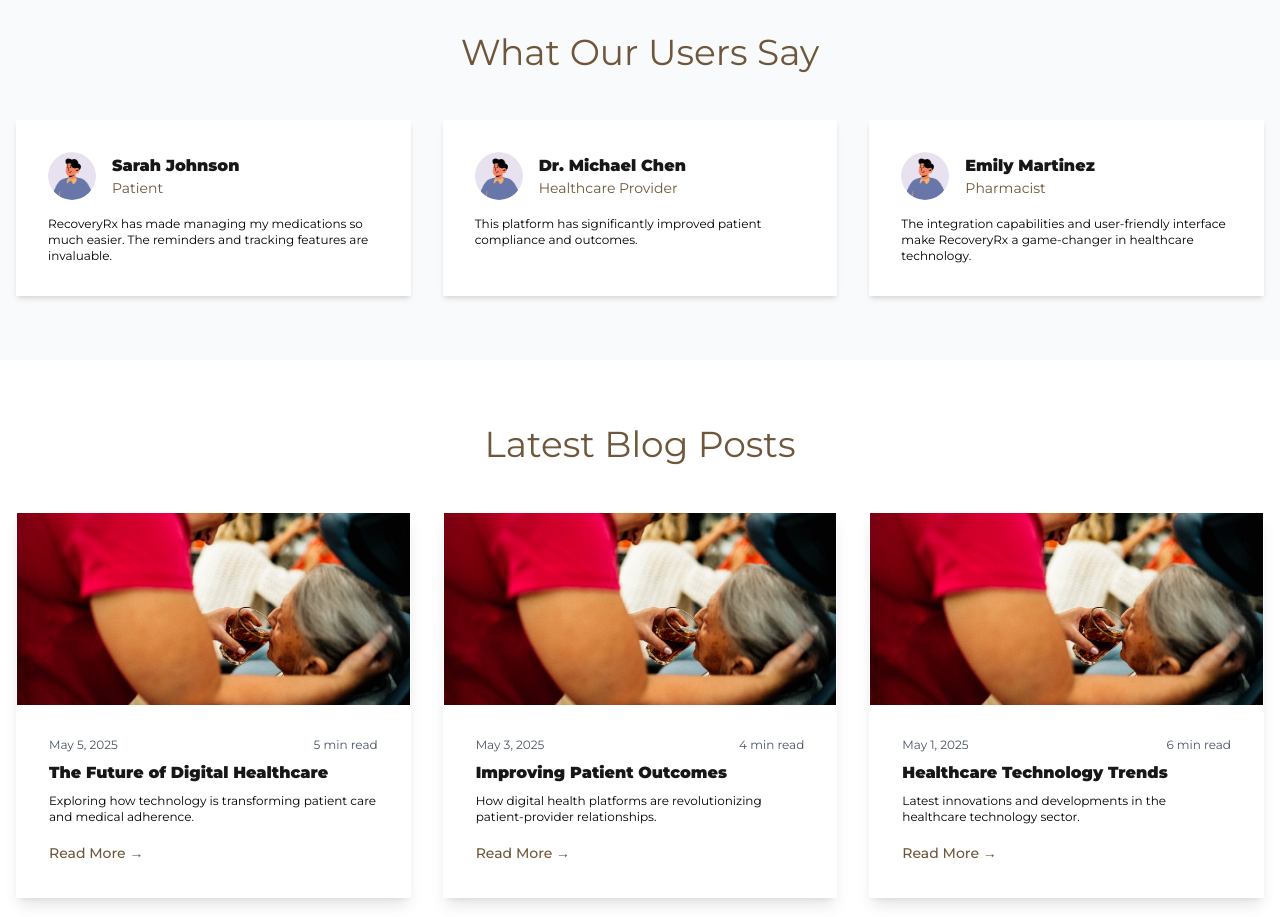
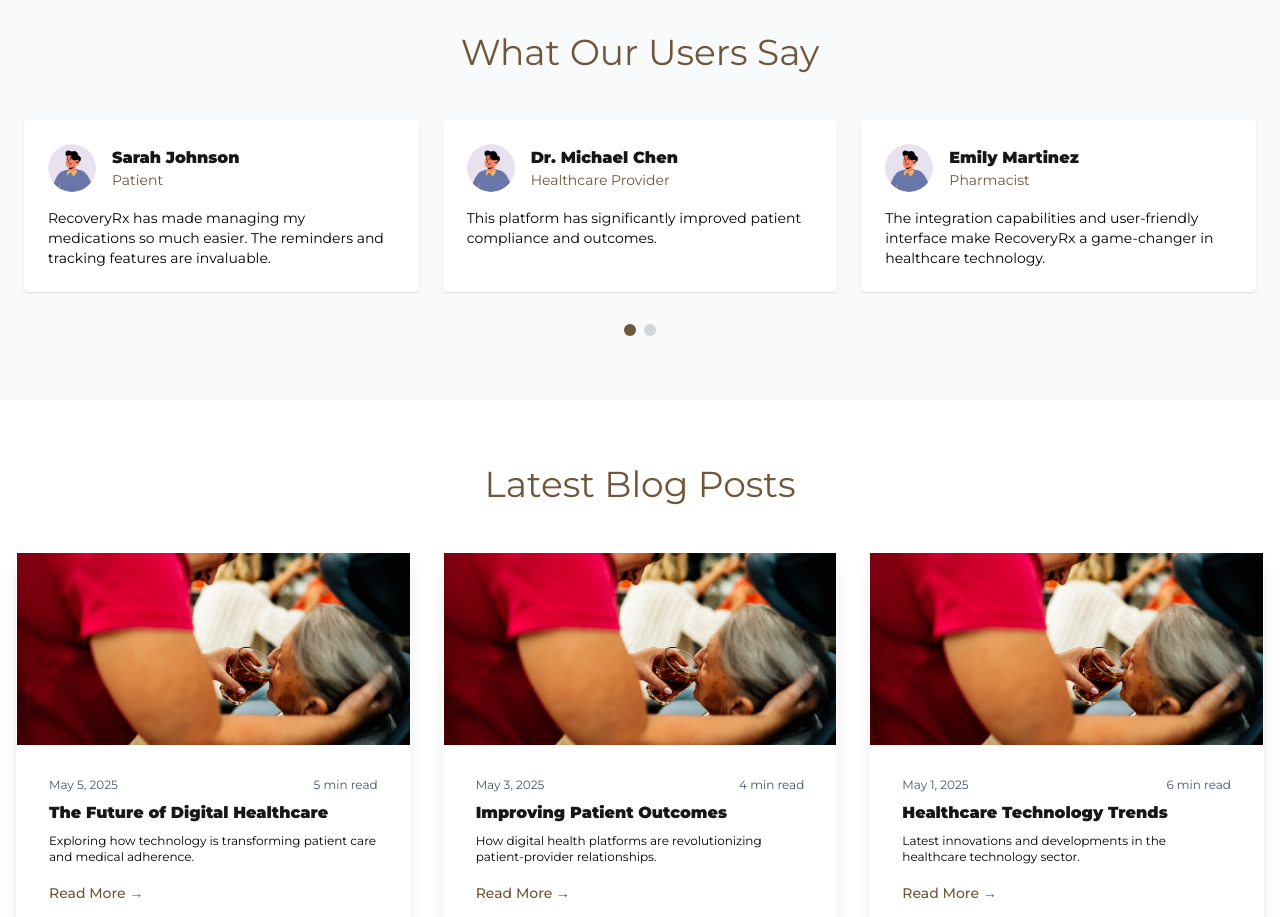
Before and after one commit to orlamee/recoveryrx, a Next.js app: page / in a window 1280 px wide. Shown: the part 1360-2277 px from the top of the page. Built offline with nearby package versions, Linux system fonts and the light colour scheme.

Commit message:
Enhance testimonial component with improved layout and sliding functionality

```diff
--- a/src/components/Testimonial.tsx
+++ b/src/components/Testimonial.tsx
@@ -1,38 +1,88 @@
-import React from 'react';
-import Image from 'next/image';
+"use client";
+
+import React, { useState, useCallback } from "react";
+import Image from "next/image";
+
+// eslint-disable-next-line @typescript-eslint/no-explicit-any
+const chunkArray = (arr: any[], size: number) =>
+  Array.from({ length: Math.ceil(arr.length / size) }, (_, i) =>
+    arr.slice(i * size, i * size + size)
+  );
 
 const testimonials = [
   {
     id: 1,
-    name: 'Sarah Johnson',
-    role: 'Patient',
-    image: '/images/avatar.png',
-    quote: 'RecoveryRx has made managing my medications so much easier. The reminders and tracking features are invaluable.',
+    name: "Sarah Johnson",
+    role: "Patient",
+    image: "/images/avatar.png",
+    quote:
+      "RecoveryRx has made managing my medications so much easier. The reminders and tracking features are invaluable.",
   },
   {
     id: 2,
-    name: 'Dr. Michael Chen',
-    role: 'Healthcare Provider',
-    image: '/images/avatar.png',
-    quote: 'This platform has significantly improved patient compliance and outcomes.',
+    name: "Dr. Michael Chen",
+    role: "Healthcare Provider",
+    image: "/images/avatar.png",
+    quote:
+      "This platform has significantly improved patient compliance and outcomes.",
   },
   {
     id: 3,
-    name: 'Emily Martinez',
-    role: 'Pharmacist',
-    image: '/images/avatar.png',
-    quote: 'The integration capabilities and user-friendly interface make RecoveryRx a game-changer in healthcare technology.',
+    name: "Emily Martinez",
+    role: "Pharmacist",
+    image: "/images/avatar.png",
+    quote:
+      "The integration capabilities and user-friendly interface make RecoveryRx a game-changer in healthcare technology.",
+  },
+  {
+    id: 4,
+    name: "John Doe",
+    role: "Caregiver",
+    image: "/images/avatar.png",
+    quote: "Now I can help my mom take her meds on time every day.",
+  },
+  {
+    id: 5,
+    name: "Lisa Kim",
+    role: "Nurse",
+    image: "/images/avatar.png",
+    quote: "Great for keeping track of patient dosages and side effects.",
   },
 ];
 
+const slides = chunkArray(testimonials, 3);
+
 const Testimonial = () => {
+  const [activeIndex, setActiveIndex] = useState(0);
+
+  const handleSlideChange = useCallback((index: number) => {
+    setActiveIndex(index);
+  }, []);
+
   return (
     <section className="py-16 bg-gray-50">
       <div className="container mx-auto px-4">
-        <h2 className="text-4xl text-[#6e573b] text-center mb-12">What Our Users Say</h2>
-        <div className="grid grid-cols-1 md:grid-cols-3 gap-8">
-          {testimonials.map((testimonial) => (
-            <div key={testimonial.id} className="bg-white p-8 rounded-none shadow-md">
+        <h2 className="text-4xl text-[#6e573b] text-center mb-12">
+          What Our Users Say
+        </h2>
+
+        <div className="relative overflow-hidden">
+          <div
+            className="flex transition-transform duration-500 ease-in-out"
+            style={{ transform: `translateX(-${activeIndex * 100}%)` }}
+          >
+            {slides.map((slide, slideIndex) => (
+              <div
+                key={slideIndex}
+                className="w-full flex-shrink-0 px-2"
+                style={{ width: "100%" }}
+              >
+                <div className="grid grid-cols-1 sm:grid-cols-2 lg:grid-cols-3 gap-6">
+                  {slide.map((testimonial) => (
+                    <div
+                      key={testimonial.id}
+                      className="bg-white p-6 rounded shadow"
+                    >
                       <div className="flex items-center mb-4">
                         <div className="relative w-12 h-12 mr-4">
                           <Image
@@ -44,12 +94,31 @@ const Testimonial = () => {
                         </div>
                         <div>
                           <h3 className="font-bold">{testimonial.name}</h3>
-                  <p className="text-[#6e573b] text-sm">{testimonial.role}</p>
+                          <p className="text-[#6e573b] text-sm">
+                            {testimonial.role}
+                          </p>
                         </div>
                       </div>
-              <p className="text-black text-xs">{testimonial.quote}</p>
+                      <p className="text-black text-sm">{testimonial.quote}</p>
                     </div>
                   ))}
+                </div>
+              </div>
+            ))}
+          </div>
+
+          <div className="flex justify-center mt-8 gap-2">
+            {slides.map((_, index) => (
+              <button
+                key={index}
+                onClick={() => handleSlideChange(index)}
+                className={`w-3 h-3 rounded-full transition-all duration-300 ${
+                  activeIndex === index ? "bg-[#6e573b]" : "bg-gray-300"
+                }`}
+                aria-label={`Go to slide ${index + 1}`}
+              />
+            ))}
+          </div>
         </div>
       </div>
     </section>
```
Lines whose indentation alone changed are shown as unchanged.
